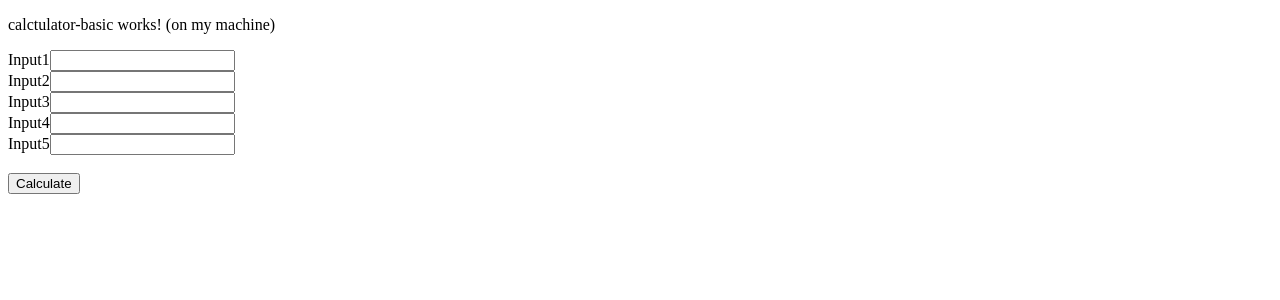
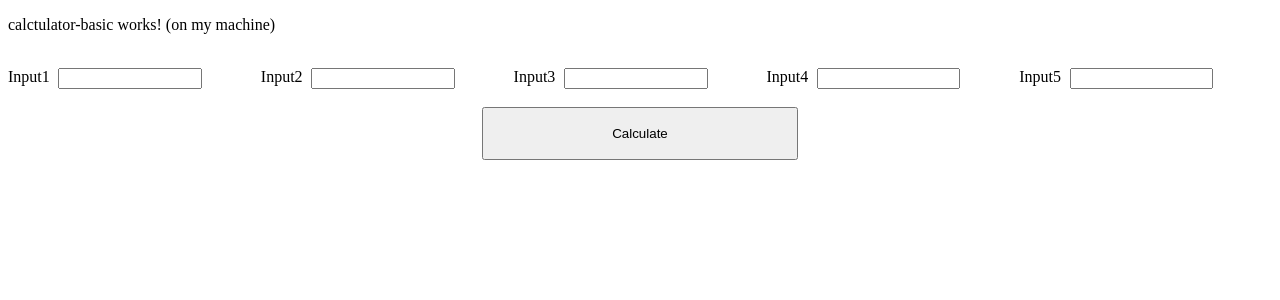
Before and after one commit to danielyordanov07/real_estate_calculator, an Angular app in the folder real_estate_calculator/: page / in a window 1280 px wide. Shown: the top 300 px of the page. Built offline with nearby package versions, Linux system fonts and the light colour scheme.

Commit message:
tinkering

```diff
--- a/real_estate_calculator/src/app/components/calctulator-basic/calctulator-basic.component.css
+++ b/real_estate_calculator/src/app/components/calctulator-basic/calctulator-basic.component.css
@@ -1,12 +1,23 @@
+#Input-Main div{
+  width: 20%;
+  display: inline-grid;
+  grid-template-columns: auto auto auto;
+}
+#Input-Main div label{
+  height: auto;
+  width: 20%;
+}
+#Input-Main div input{
+  height: auto;
+  width: 70%;
+}
 
-.Input
-
-#calcButton1{
-  position: absolute;
-  height: 15%;
-  width: 10%;
+#CenteringDiv{
+  width: 100;
   text-align: center;
 }
-#calcButon1:hover{
-    cursor: pointer;
+#calcButtonMain{
+  width: 25%;
+  height: 4em;
+  text-align: center;
 }
--- a/real_estate_calculator/src/app/components/calctulator-basic/calctulator-basic.component.html
+++ b/real_estate_calculator/src/app/components/calctulator-basic/calctulator-basic.component.html
@@ -1,24 +1,36 @@
 <p>calctulator-basic works! (on my machine)</p>
+<br>
+<main id="Main">
+    <section id="Input-Main">
+        <div>
+            <label for="Input1"> Input1 </label>
+            <input type="number" id="Input1">
+        </div>
 
-<label for="Input1">Input1</label>
-<input type="number" id ="Input1" class="Input">
-<br>
+        <div id="Input2Div">
+            <label for="Input2"> Input2 </label>
+            <input type="number" id="Input2">
+        </div>
 
-<label for="Input2">Input2</label>
-<input type="number" id ="Input2" class="Input">
-<br>
+        <div id="Input3Div">
+            <label for="Input3"> Input3 </label>
+            <input type="number" id="Input3">
+        </div>
 
-<label for="Input3">Input3</label>
-<input type="number" id ="Input3" class="Input">
-<br>
+        <div id="Input4Div">
+            <label for="Input4"> Input4 </label>
+            <input type="number" id="Input4">
+        </div>
 
-<label for="Input4">Input4</label>
-<input type="number" id ="Input4" class="Input">
-<br>
+        <div id="Input5Div">
+            <label for="Input5"> Input5 </label>
+            <input type="number" id="Input5">
+        </div>
+    </section>
+    <br>
 
-<label for="Input5">Input5</label>
-<input type="number" id ="Input5" class="Input">
-<br>
-<br>
+    <div id="CenteringDiv">
+        <button id="calcButtonMain"> Calculate </button>
+    </div>
 
-<button id ="calcButton1"> Calculate </button>
+</main>
```
